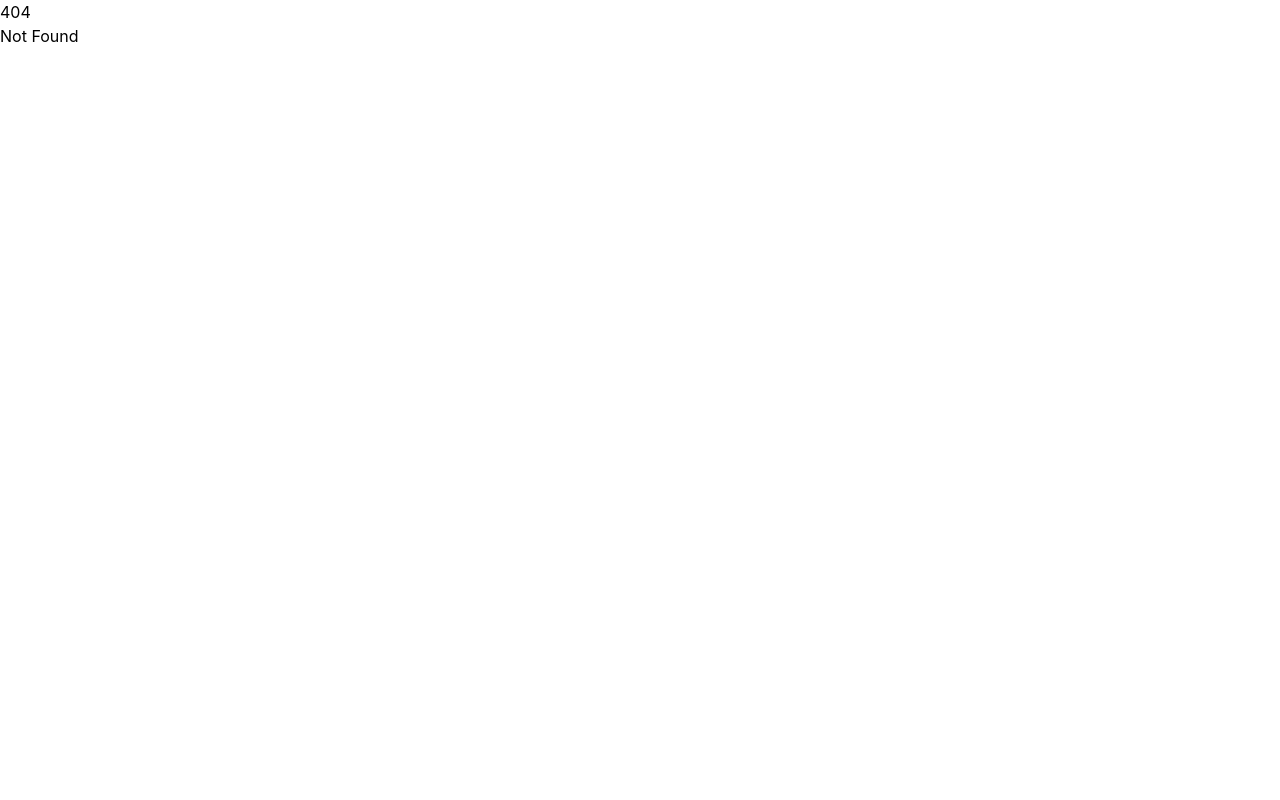
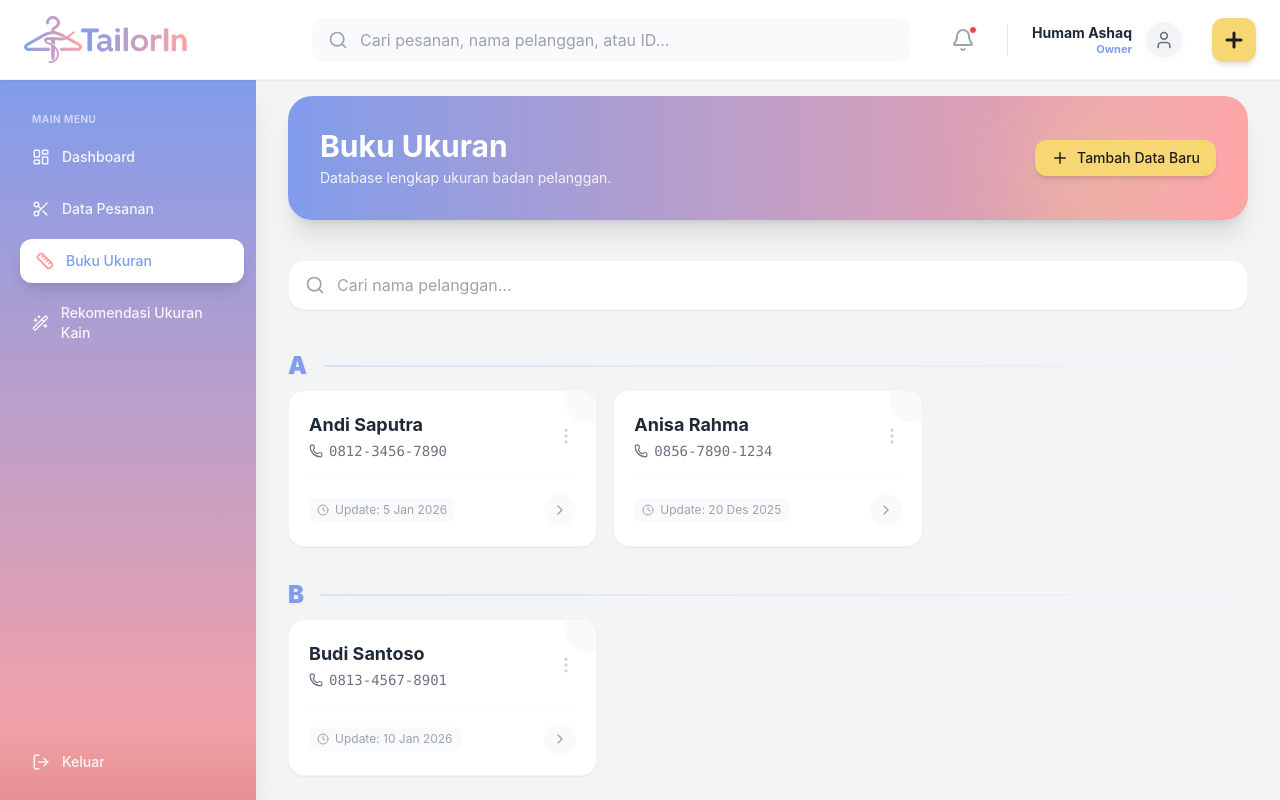
Before and after one commit to humam-ashaq/tailorin-frontend, a SvelteKit app: page /admin/measurements in a window 1280 px wide. Before the commit this address had no page. Shown: the top 800 px of the page. Built offline with nearby package versions, Linux system fonts and the light colour scheme.

Commit message:
feat: add measurements book page

```diff
--- a/src/routes/admin/+layout.svelte
+++ b/src/routes/admin/+layout.svelte
@@ -6,7 +6,6 @@
 		LayoutDashboard,
 		Scissors,
 		Ruler,
-		History,
 		Wand2,
 		LogOut,
 		Search,
@@ -19,10 +18,9 @@
 
 	const menus = [
 		{ name: 'Dashboard', href: '/admin', icon: LayoutDashboard },
-		{ name: 'Daftar Pesanan', href: '/admin/orders', icon: Scissors },
-		{ name: 'Daftar Ukuran', href: '/admin/measurements', icon: Ruler },
-		{ name: 'Riwayat', href: '/admin/history', icon: History },
-		{ name: 'Rekomendasi AI', href: '/admin/fabric-ai', icon: Wand2 }
+		{ name: 'Data Pesanan', href: '/admin/orders', icon: Scissors },
+		{ name: 'Buku Ukuran', href: '/admin/measurements', icon: Ruler },
+		{ name: 'Rekomendasi Ukuran Kain', href: '/admin/fabric-ai', icon: Wand2 }
 	];
 </script>
 
--- /dev/null
+++ b/src/routes/admin/measurements/+page.svelte
@@ -0,0 +1,205 @@
+<script lang="ts">
+  import {
+    Search,
+    Plus,
+    User,
+    Phone,
+    Calendar,
+    ChevronRight,
+    Clock,
+    MoreVertical,
+  } from "lucide-svelte";
+
+  // Data Dummy (Stats disembunyikan dari view kartu)
+  let customers = [
+    {
+      id: "CUST-01",
+      name: "Andi Saputra",
+      phone: "0812-3456-7890",
+      gender: "Pria",
+      lastUpdate: "5 Jan 2026",
+    },
+    {
+      id: "CUST-02",
+      name: "Anisa Rahma",
+      phone: "0856-7890-1234",
+      gender: "Wanita",
+      lastUpdate: "20 Des 2025",
+    },
+    {
+      id: "CUST-03",
+      name: "Budi Santoso",
+      phone: "0813-4567-8901",
+      gender: "Pria",
+      lastUpdate: "10 Jan 2026",
+    },
+    {
+      id: "CUST-04",
+      name: "Citra Kirana",
+      phone: "0877-1234-5678",
+      gender: "Wanita",
+      lastUpdate: "1 Jan 2026",
+    },
+    {
+      id: "CUST-05",
+      name: "Dewi Persik",
+      phone: "0811-2233-4455",
+      gender: "Wanita",
+      lastUpdate: "12 Jan 2026",
+    },
+    {
+      id: "CUST-06",
+      name: "Doni Salmanan",
+      phone: "0812-9988-7766",
+      gender: "Pria",
+      lastUpdate: "30 Nov 2025",
+    },
+    {
+      id: "CUST-07",
+      name: "Eko Patrio",
+      phone: "0857-1122-3344",
+      gender: "Pria",
+      lastUpdate: "8 Jan 2026",
+    },
+  ];
+
+  let searchQuery = $state("");
+
+  // Logic Grouping A-Z
+  let groupedCustomers = $derived.by(() => {
+    const filtered = customers.filter(
+      (c) =>
+        c.name.toLowerCase().includes(searchQuery.toLowerCase()) ||
+        c.phone.includes(searchQuery)
+    );
+
+    const groups: Record<string, typeof customers> = {};
+    filtered.forEach((customer) => {
+      const firstLetter = customer.name[0].toUpperCase();
+      if (!groups[firstLetter]) groups[firstLetter] = [];
+      groups[firstLetter].push(customer);
+    });
+
+    return Object.keys(groups)
+      .sort()
+      .map((letter) => ({
+        letter,
+        data: groups[letter],
+      }));
+  });
+</script>
+
+<div class="space-y-6 pb-20">
+  <div
+    class="relative overflow-hidden rounded-3xl bg-gradient-to-r from-t-blue to-t-pink p-8 text-white shadow-xl mb-8"
+  >
+    <div class="relative z-10">
+      <div class="flex flex-col md:flex-row justify-between gap-4 items-center">
+        <div>
+          <h2 class="text-3xl font-bold text-white">Buku Ukuran</h2>
+          <p class="text-t-gray text-sm mt-1">
+            Database lengkap ukuran badan pelanggan.
+          </p>
+        </div>
+        <button
+          class="flex items-center gap-2 px-4 py-2 bg-t-yellow text-t-dark rounded-xl hover:bg-yellow-400 transition shadow-md text-sm font-medium"
+        >
+          <Plus size={18} strokeWidth={2} /> Tambah Data Baru
+        </button>
+      </div>
+    </div>
+    <div
+      class="absolute -right-10 -top-20 w-64 h-64 bg-white opacity-10 rounded-full blur-3xl"
+    ></div>
+    <div
+      class="absolute right-20 bottom-[-40px] w-40 h-40 bg-t-yellow opacity-20 rounded-full blur-2xl"
+    ></div>
+  </div>
+
+  <div class="sticky top-20 z-30 bg-t-gray py-2">
+    <div class="relative bg-white rounded-2xl shadow-sm border border-gray-100">
+      <Search
+        class="absolute left-4 top-1/2 -translate-y-1/2 text-gray-400"
+        size={20}
+      />
+      <input
+        type="text"
+        bind:value={searchQuery}
+        placeholder="Cari nama pelanggan..."
+        class="w-full pl-12 pr-4 py-3 bg-transparent border-none rounded-xl text-gray-700 focus:ring-2 focus:ring-t-blue/30 transition"
+      />
+    </div>
+  </div>
+
+  <div class="space-y-6">
+    {#each groupedCustomers as group}
+      <div class="relative">
+        <div
+          class="sticky top-40 z-20 bg-t-gray/95 backdrop-blur-sm py-2 flex items-center gap-4"
+        >
+          <span class="text-2xl font-black text-t-blue drop-shadow-sm"
+            >{group.letter}</span
+          >
+          <div
+            class="h-0.5 flex-1 bg-gradient-to-r from-t-blue/20 to-transparent rounded-full"
+          ></div>
+        </div>
+
+        <div class="grid grid-cols-1 md:grid-cols-2 lg:grid-cols-3 gap-4">
+          {#each group.data as customer}
+            <div
+              class="bg-white p-5 rounded-2xl border border-gray-100 shadow-sm hover:shadow-md hover:border-t-blue/30 transition group cursor-pointer relative overflow-hidden"
+            >
+              <div
+                class="absolute -right-4 -top-4 w-12 h-12 bg-gray-50 rounded-full group-hover:bg-yellow-50 transition"
+              ></div>
+
+              <div class="flex items-center gap-4 relative z-10">
+                <div class="flex-1 min-w-0">
+                  <h3
+                    class="font-bold text-gray-800 text-lg truncate group-hover:text-yellow-400 transition"
+                  >
+                    {customer.name}
+                  </h3>
+                  <div
+                    class="flex items-center gap-1.5 text-gray-500 text-sm mt-0.5"
+                  >
+                    <Phone size={14} />
+                    <span class="font-mono">{customer.phone}</span>
+                  </div>
+                </div>
+
+                <button class="text-gray-300 hover:text-gray-600">
+                  <MoreVertical size={20} />
+                </button>
+              </div>
+
+              <div class="h-px w-full bg-gray-50 my-4"></div>
+
+              <div class="flex justify-between items-center relative z-10">
+                <div
+                  class="flex items-center gap-1.5 text-xs text-gray-400 bg-gray-50 px-2 py-1 rounded-md"
+                >
+                  <Clock size={12} />
+                  <span>Update: {customer.lastUpdate}</span>
+                </div>
+
+                <span
+                  class="w-8 h-8 flex items-center justify-center rounded-full bg-gray-50 text-gray-400 group-hover:bg-t-yellow group-hover:text-white transition"
+                >
+                  <ChevronRight size={16} />
+                </span>
+              </div>
+            </div>
+          {/each}
+        </div>
+      </div>
+    {/each}
+
+    {#if groupedCustomers.length === 0}
+      <div class="text-center py-20 text-gray-400">
+        <p class="font-medium">Data tidak ditemukan.</p>
+      </div>
+    {/if}
+  </div>
+</div>
--- a/src/routes/admin/orders/+page.svelte
+++ b/src/routes/admin/orders/+page.svelte
@@ -1,81 +1,138 @@
 <script lang="ts">
   import {
-		Search, Filter, Download,
-		Eye, Pencil, Trash2,
-		ChevronLeft, ChevronRight,
-		Calendar, CheckCircle, XCircle, Clock,
-		Plus, AlertCircle // Tambah icon Alert
-	} from 'lucide-svelte';
+    Search,
+    Filter,
+    Download,
+    Eye,
+    Pencil,
+    Trash2,
+    ChevronLeft,
+    ChevronRight,
+    Calendar,
+    CheckCircle,
+    XCircle,
+    Clock,
+    Plus,
+    AlertCircle, // Tambah icon Alert
+  } from "lucide-svelte";
 
   // Data Dummy Pesanan Utama (Active Orders)
   let activeOrders = [
-		{ id: 'ORD-001', client: 'Budi Santoso', phone: '0812...', item: 'Kemeja Batik', date: '5 Jan', deadline: '12 Jan', price: '150.000', status: 'Dipotong' },
-		{ id: 'ORD-003', client: 'Joko Anwar', phone: '0813...', item: 'Jas Formal', date: '8 Jan', deadline: '15 Jan', price: '850.000', status: 'Dijahit' },
-		{ id: 'ORD-002', client: 'Siti Aminah', phone: '0856...', item: 'Gamis Syar\'i', date: '6 Jan', deadline: '20 Jan', price: '300.000', status: 'Menunggu Kain' },
+    {
+      id: "ORD-001",
+      client: "Budi Santoso",
+      phone: "0812...",
+      item: "Kemeja Batik",
+      date: "5 Jan",
+      deadline: "12 Jan",
+      price: "150.000",
+      status: "Dipotong",
+    },
+    {
+      id: "ORD-003",
+      client: "Joko Anwar",
+      phone: "0813...",
+      item: "Jas Formal",
+      date: "8 Jan",
+      deadline: "15 Jan",
+      price: "850.000",
+      status: "Dijahit",
+    },
+    {
+      id: "ORD-002",
+      client: "Siti Aminah",
+      phone: "0856...",
+      item: "Gamis Syar'i",
+      date: "6 Jan",
+      deadline: "20 Jan",
+      price: "300.000",
+      status: "Menunggu Kain",
+    },
   ];
 
   // Data Dummy Permintaan Masuk -> HAPUS estPrice, TAMBAH requestedDeadline
   let incomingRequests = [
     {
-			id: 'REQ-991',
-			client: 'Putri Delina',
-			phone: '08123456789',
-			item: 'Gaun Pesta',
-			date: 'Baru saja',
-			model: 'Custom - Lengan Lonceng',
-			note: 'Butuh cepat untuk minggu depan',
-			requestedDeadline: '10 Jan 2026' // Pelanggan minta tanggal ini
+      id: "REQ-991",
+      client: "Putri Delina",
+      phone: "08123456789",
+      item: "Gaun Pesta",
+      date: "Baru saja",
+      model: "Custom - Lengan Lonceng",
+      note: "Butuh cepat untuk minggu depan",
+      requestedDeadline: "10 Jan 2026", // Pelanggan minta tanggal ini
     },
     {
-			id: 'REQ-992',
-			client: 'Raffi Ahmad',
-			phone: '0811223344',
-			item: 'Kemeja Slimfit',
-			date: '1 Jam lalu',
-			model: 'Standard',
-			note: 'Kain bawa sendiri',
-			requestedDeadline: 'Flexible'
+      id: "REQ-992",
+      client: "Raffi Ahmad",
+      phone: "0811223344",
+      item: "Kemeja Slimfit",
+      date: "1 Jam lalu",
+      model: "Standard",
+      note: "Kain bawa sendiri",
+      requestedDeadline: "Flexible",
     },
   ];
 
   // State Tab (Default: Proses)
-	let activeTab = 'Proses';
+  let activeTab = "Proses";
 
   const tabs = [
-		{ id: 'Proses', label: 'Dalam Pengerjaan', count: 0 },
-		{ id: 'Permintaan Masuk', label: 'Permintaan Masuk', count: 2 },
-		{ id: 'Selesai', label: 'Riwayat Selesai', count: 0 },
-		{ id: 'Semua', label: 'Semua Data', count: 0 }
+    { id: "Proses", label: "Dalam Pengerjaan", count: 0 },
+    { id: "Permintaan Masuk", label: "Permintaan Masuk", count: 2 },
+    { id: "Selesai", label: "Riwayat Selesai", count: 0 },
+    { id: "Semua", label: "Semua Data", count: 0 },
   ];
 
   const statusColor = (s: string) => {
-		if (s === 'Dipotong' || s === 'Dijahit') return 'bg-purple-100 text-purple-700 border border-purple-200';
-		if (s === 'Menunggu Kain') return 'bg-orange-100 text-orange-700 border border-orange-200';
-		return 'bg-gray-100 text-gray-700';
+    if (s === "Dipotong" || s === "Dijahit")
+      return "bg-purple-100 text-purple-700 border border-purple-200";
+    if (s === "Menunggu Kain")
+      return "bg-orange-100 text-orange-700 border border-orange-200";
+    return "bg-gray-100 text-gray-700";
   };
 </script>
 
 <div class="space-y-6">
+  <div
+    class="relative overflow-hidden rounded-3xl bg-gradient-to-r from-t-blue to-t-pink p-8 text-white shadow-xl mb-8"
+  >
+    <div class="relative z-10">
       <div class="flex flex-col md:flex-row justify-between gap-4 items-center">
         <div class="w-full md:w-auto">
-			<h2 class="text-2xl font-bold text-gray-800">Manajemen Pesanan</h2>
-			<p class="text-gray-500 text-sm mt-1">Pantau status pengerjaan dan kelola pesanan masuk.</p>
+          <h2 class="text-3xl font-bold text-white">Manajemen Pesanan</h2>
+          <p class="text-t-gray text-sm mt-1">
+            Pantau status pengerjaan dan kelola pesanan masuk.
+          </p>
         </div>
         <div class="flex gap-3 w-full md:w-auto">
-			<button class="flex items-center gap-2 px-4 py-2 bg-white border border-gray-200 text-gray-600 rounded-xl hover:bg-gray-50 transition shadow-sm text-sm font-medium">
-				<Download size={18}/> <span class="hidden sm:inline">Export CSV</span>
+          <button
+            class="flex items-center gap-2 px-4 py-2 bg-white border border-gray-200 text-t-dark rounded-xl hover:bg-gray-50 transition shadow-sm text-sm font-medium"
+          >
+            <Download size={18} />
+            <span class="hidden sm:inline">Export CSV</span>
           </button>
-			<button class="flex items-center gap-2 px-4 py-2 bg-t-yellow text-dark rounded-xl hover:bg-yellow-400 transition shadow-md text-sm font-medium">
+          <button
+            class="flex items-center gap-2 px-4 py-2 bg-t-yellow text-t-dark rounded-xl hover:bg-yellow-400 transition shadow-md text-sm font-medium"
+          >
             <Plus size={18} strokeWidth={2} /> Buat Pesanan
           </button>
         </div>
+      </div>
+    </div>
+    <div
+      class="absolute -right-10 -top-20 w-64 h-64 bg-white opacity-10 rounded-full blur-3xl"
+    ></div>
+    <div
+      class="absolute right-20 bottom-[-40px] w-40 h-40 bg-t-yellow opacity-20 rounded-full blur-2xl"
+    ></div>
   </div>
 
   <div class="bg-white px-1 rounded-t-2xl border-b border-gray-200">
     <nav class="flex gap-6 overflow-x-auto" aria-label="Tabs">
       {#each tabs as tab}
         <button
-					onclick={() => activeTab = tab.id}
+          onclick={() => (activeTab = tab.id)}
           class="relative py-4 px-2 text-sm font-medium transition-all whitespace-nowrap
 					{activeTab === tab.id
             ? 'text-t-blue border-b-2 border-t-blue font-bold'
@@ -83,7 +140,9 @@
         >
           {tab.label}
           {#if tab.count > 0}
-						<span class="ml-2 bg-red-500 text-white text-[10px] px-2 py-0.5 rounded-full shadow-sm">
+            <span
+              class="ml-2 bg-red-500 text-white text-[10px] px-2 py-0.5 rounded-full shadow-sm"
+            >
               {tab.count}
             </span>
           {/if}
@@ -92,25 +151,36 @@
     </nav>
   </div>
 
-	{#if activeTab === 'Permintaan Masuk'}
-		<div class="grid grid-cols-1 md:grid-cols-2 lg:grid-cols-3 gap-6 animate-in fade-in slide-in-from-bottom-2 duration-300">
+  {#if activeTab === "Permintaan Masuk"}
+    <div
+      class="grid grid-cols-1 md:grid-cols-2 lg:grid-cols-3 gap-6 animate-in fade-in slide-in-from-bottom-2 duration-300"
+    >
       {#each incomingRequests as req}
-				<div class="bg-white rounded-2xl p-6 border border-gray-200 shadow-sm hover:shadow-md transition relative overflow-hidden group">
+        <div
+          class="bg-white rounded-2xl p-6 border border-gray-200 shadow-sm hover:shadow-md transition relative overflow-hidden group"
+        >
           <div class="absolute top-0 left-0 w-1 h-full bg-t-yellow"></div>
 
           <div class="flex justify-between items-start mb-4 pl-2">
             <div>
               <h3 class="font-bold text-gray-800 text-lg">{req.client}</h3>
-							<p class="text-xs text-gray-400 font-mono">{req.id} • {req.date}</p>
+              <p class="text-xs text-gray-400 font-mono">
+                {req.id} • {req.date}
+              </p>
             </div>
-						<div class="p-2 bg-gray-100 text-gray-500 rounded-lg" title="Menunggu Penentuan Harga">
+            <div
+              class="p-2 bg-gray-100 text-gray-500 rounded-lg"
+              title="Menunggu Penentuan Harga"
+            >
               <AlertCircle size={20} />
             </div>
           </div>
 
           <div class="space-y-3 pl-2 mb-6">
             <div>
-							<p class="text-xs text-gray-400 font-bold uppercase">Item Pesanan</p>
+              <p class="text-xs text-gray-400 font-bold uppercase">
+                Item Pesanan
+              </p>
               <p class="text-gray-700 font-medium">{req.item}</p>
               <p class="text-sm text-gray-500">{req.model}</p>
             </div>
@@ -119,20 +189,30 @@
               <p class="text-sm text-gray-600 italic">"{req.note}"</p>
             </div>
 
-						<div class="pt-2 border-t border-dashed border-gray-200 flex items-center gap-2">
-							<Calendar size={16} class="text-t-pink"/>
+            <div
+              class="pt-2 border-t border-dashed border-gray-200 flex items-center gap-2"
+            >
+              <Calendar size={16} class="text-t-pink" />
               <div>
-								<p class="text-[10px] text-gray-400 font-bold uppercase">Permintaan Selesai</p>
-								<p class="text-sm font-bold text-gray-700">{req.requestedDeadline}</p>
+                <p class="text-[10px] text-gray-400 font-bold uppercase">
+                  Permintaan Selesai
+                </p>
+                <p class="text-sm font-bold text-gray-700">
+                  {req.requestedDeadline}
+                </p>
               </div>
             </div>
           </div>
 
           <div class="flex gap-3 pl-2">
-						<button class="flex-1 flex items-center justify-center gap-2 py-2.5 rounded-xl border border-red-200 text-red-600 hover:bg-red-50 font-medium text-sm transition">
+            <button
+              class="flex-1 flex items-center justify-center gap-2 py-2.5 rounded-xl border border-red-200 text-red-600 hover:bg-red-50 font-medium text-sm transition"
+            >
               <XCircle size={18} /> Tolak
             </button>
-						<button class="flex-1 flex items-center justify-center gap-2 py-2.5 rounded-xl bg-t-blue text-white hover:bg-blue-600 font-bold text-sm shadow-md transition">
+            <button
+              class="flex-1 flex items-center justify-center gap-2 py-2.5 rounded-xl bg-t-blue text-white hover:bg-blue-600 font-bold text-sm shadow-md transition"
+            >
               <CheckCircle size={18} /> Terima & Harga
             </button>
           </div>
@@ -145,22 +225,34 @@
         </div>
       {/if}
     </div>
-
   {:else}
     <div class="flex gap-3 mb-4">
       <div class="relative flex-1 max-w-sm">
-				<Search class="absolute left-3 top-1/2 -translate-y-1/2 text-gray-400" size={18} />
-				<input type="text" placeholder="Cari pesanan..." class="w-full pl-10 pr-4 py-2 bg-white border border-gray-200 rounded-xl text-sm focus:outline-none focus:ring-2 focus:ring-t-blue/20" />
+        <Search
+          class="absolute left-3 top-1/2 -translate-y-1/2 text-gray-400"
+          size={18}
+        />
+        <input
+          type="text"
+          placeholder="Cari pesanan..."
+          class="w-full pl-10 pr-4 py-2 bg-white border border-gray-200 rounded-xl text-sm focus:outline-none focus:ring-2 focus:ring-t-blue/20"
+        />
       </div>
-			<button class="px-4 py-2 bg-white border border-gray-200 rounded-xl text-gray-600 text-sm font-medium flex items-center gap-2 hover:bg-gray-50">
-				<Filter size={16}/> Filter
+      <button
+        class="px-4 py-2 bg-white border border-gray-200 rounded-xl text-gray-600 text-sm font-medium flex items-center gap-2 hover:bg-gray-50"
+      >
+        <Filter size={16} /> Filter
       </button>
     </div>
 
-		<div class="bg-white rounded-2xl shadow-sm border border-gray-100 overflow-hidden">
+    <div
+      class="bg-white rounded-2xl shadow-sm border border-gray-100 overflow-hidden"
+    >
       <div class="overflow-x-auto">
         <table class="w-full text-left text-sm">
-					<thead class="bg-gray-50 text-gray-500 uppercase font-bold text-[11px] border-b border-gray-100 tracking-wider">
+          <thead
+            class="bg-gray-50 text-gray-500 uppercase font-bold text-[11px] border-b border-gray-100 tracking-wider"
+          >
             <tr>
               <th class="px-6 py-4">ID</th>
               <th class="px-6 py-4">Pelanggan</th>
@@ -173,7 +265,9 @@
           <tbody class="divide-y divide-gray-50">
             {#each activeOrders as order}
               <tr class="hover:bg-gray-50 transition group">
-								<td class="px-6 py-4 font-mono text-t-blue font-medium">{order.id}</td>
+                <td class="px-6 py-4 font-mono text-t-blue font-medium"
+                  >{order.id}</td
+                >
                 <td class="px-6 py-4">
                   <div class="font-bold text-gray-800">{order.client}</div>
                   <div class="text-xs text-gray-400">{order.phone}</div>
@@ -181,25 +275,38 @@
                 <td class="px-6 py-4 text-gray-600">{order.item}</td>
                 <td class="px-6 py-4">
                   <div class="flex items-center gap-2 text-gray-600">
-										<Calendar size={14} class="text-t-pink"/>
+                    <Calendar size={14} class="text-t-pink" />
                     <span class="font-medium">{order.deadline}</span>
                   </div>
                 </td>
                 <td class="px-6 py-4">
-									<span class="px-3 py-1 rounded-full text-[10px] font-bold uppercase tracking-wide {statusColor(order.status)}">
+                  <span
+                    class="px-3 py-1 rounded-full text-[10px] font-bold uppercase tracking-wide {statusColor(
+                      order.status
+                    )}"
+                  >
                     {order.status}
                   </span>
                 </td>
                 <td class="px-6 py-4 text-center">
                   <div class="flex items-center justify-center gap-2">
-										<button class="p-1.5 text-gray-400 hover:text-t-blue hover:bg-blue-50 rounded-lg transition" title="Lihat Detail">
-											<Eye size={18}/>
+                    <button
+                      class="p-1.5 text-gray-400 hover:text-t-blue hover:bg-blue-50 rounded-lg transition"
+                      title="Lihat Detail"
+                    >
+                      <Eye size={18} />
                     </button>
-										<button class="p-1.5 text-gray-400 hover:text-t-yellow hover:bg-yellow-50 rounded-lg transition" title="Edit">
-											<Pencil size={18}/>
+                    <button
+                      class="p-1.5 text-gray-400 hover:text-t-yellow hover:bg-yellow-50 rounded-lg transition"
+                      title="Edit"
+                    >
+                      <Pencil size={18} />
                     </button>
-										<button class="p-1.5 text-gray-400 hover:text-red-500 hover:bg-red-50 rounded-lg transition" title="Hapus">
-											<Trash2 size={18}/>
+                    <button
+                      class="p-1.5 text-gray-400 hover:text-red-500 hover:bg-red-50 rounded-lg transition"
+                      title="Hapus"
+                    >
+                      <Trash2 size={18} />
                     </button>
                   </div>
                 </td>
@@ -209,13 +316,21 @@
         </table>
       </div>
 
-			<div class="px-6 py-4 border-t border-gray-100 flex items-center justify-between">
-				<span class="text-xs text-gray-500">Menampilkan 1-3 dari 12 pesanan</span>
+      <div
+        class="px-6 py-4 border-t border-gray-100 flex items-center justify-between"
+      >
+        <span class="text-xs text-gray-500"
+          >Menampilkan 1-3 dari 12 pesanan</span
+        >
         <div class="flex gap-2">
-					<button class="p-2 border border-gray-200 rounded-lg disabled:opacity-50 hover:bg-gray-50">
+          <button
+            class="p-2 border border-gray-200 rounded-lg disabled:opacity-50 hover:bg-gray-50"
+          >
             <ChevronLeft size={16} />
           </button>
-					<button class="p-2 border border-gray-200 rounded-lg hover:bg-gray-50">
+          <button
+            class="p-2 border border-gray-200 rounded-lg hover:bg-gray-50"
+          >
             <ChevronRight size={16} />
           </button>
         </div>
--- a/vite.config.ts
+++ b/vite.config.ts
@@ -2,5 +2,8 @@ import { sveltekit } from '@sveltejs/kit/vite';
 import { defineConfig } from 'vite';
 
 export default defineConfig({
-	plugins: [sveltekit()]
+	plugins: [sveltekit()],
+	optimizeDeps: {
+		include: ['lucide-svelte', 'lucide-svelte/icons']
+	}
 });
```
Lines whose indentation alone changed are shown as unchanged.
